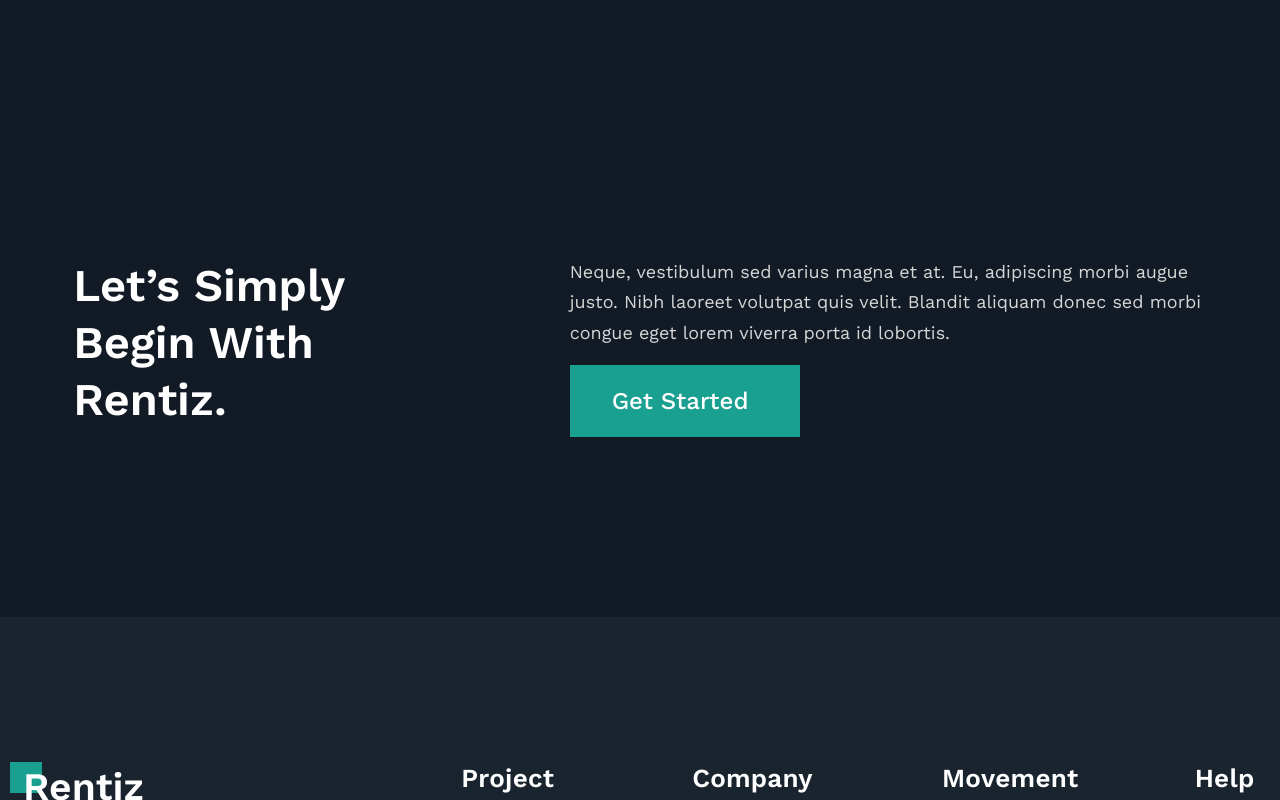
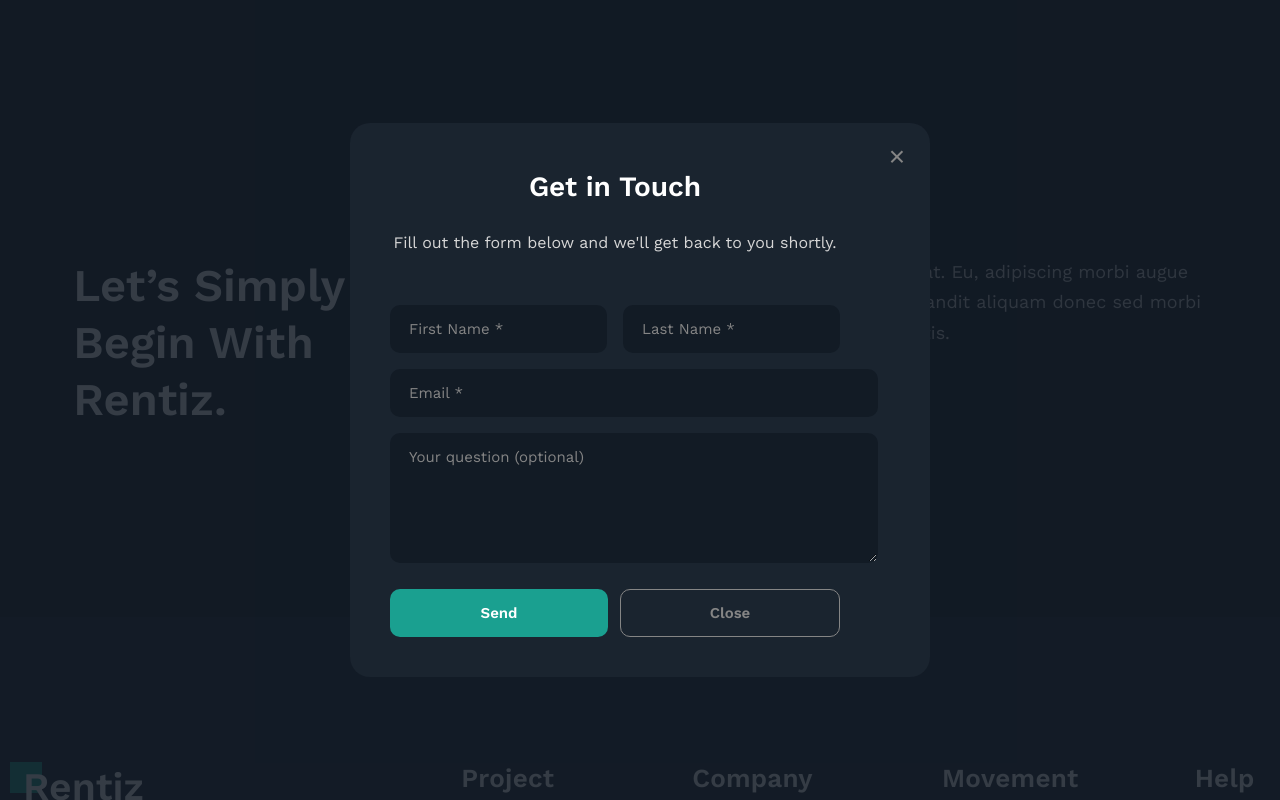
Before and after one commit to adovg/estate-spa, a website built with Vite: page index.html in a window 1280 px wide. Both pictures are taken after a click on the button "Get Started". Shown: the part 4328-5128 px from the top of the page. Built offline with nearby package versions, Linux system fonts and the light colour scheme; files whose address does not match are found by name.

Commit message:
add logik to get started button

```diff
--- a/index.html
+++ b/index.html
@@ -82,7 +82,7 @@
           <img class="" src="./src/img/logo.svg" alt="Logo" />
         </div>
 
-        <li class="menu__item-mobile"><a href="#">Home</a></li>
+        <li class="menu__item-mobile"><a href="#home">Home</a></li>
         <li class="menu__item-mobile"><a href="#">About us</a></li>
         <li class="menu__item-mobile"><a href="#">Buying</a></li>
         <li class="menu__item-mobile"><a href="#">Renting</a></li>
@@ -90,7 +90,7 @@
         <li class="menu__item-mobile"><a href="#">Contact us</a></li>
       </ul>
 
-      <section class="header">
+      <section class="header" id="home">
         <div class="wrapper header__wrapper">
           <div class="header__content">
             <div class="header__left">
@@ -585,6 +585,31 @@
         </div>
       </section>
 
+      <!-- Modal Call to Action -->
+      <div class="modal-overlay" id="modalOverlay">
+        <div class="modal">
+          <button class="modal__close" id="modalClose">&times;</button>
+          <div class="modal__content">
+            <h3 class="modal__title">Get in Touch</h3>
+            <p class="modal__description">
+              Fill out the form below and we'll get back to you shortly.
+            </p>
+            <form class="modal__form" id="modalForm">
+              <div class="modal__form-row">
+                <input type="text" class="modal__input" name="firstName" placeholder="First Name *" required />
+                <input type="text" class="modal__input" name="lastName" placeholder="Last Name *" required />
+              </div>
+              <input type="email" class="modal__input" name="email" placeholder="Email *" required />
+              <textarea class="modal__textarea" name="question" placeholder="Your question (optional)"></textarea>
+              <div class="modal__buttons">
+                <button type="submit" class="modal__btn modal__btn--submit">Send</button>
+                <button type="button" class="modal__btn modal__btn--close" id="modalCloseBtn">Close</button>
+              </div>
+            </form>
+          </div>
+        </div>
+      </div>
+
       <footer class="footer">
         <div class="wrapper footer__wrapper">
           <div class="footer__content">
--- a/src/main.js
+++ b/src/main.js
@@ -123,5 +123,43 @@ const galleryItems = new Swiper('.gallery__item', {
 
  });
 
+ // Modal logic
+ const beginBtn = document.querySelector('.begin__btn');
+ const modalOverlay = document.getElementById('modalOverlay');
+ const modalClose = document.getElementById('modalClose');
+ const modalCloseBtn = document.getElementById('modalCloseBtn');
+ const modalForm = document.getElementById('modalForm');
+
+ function openModal() {
+   modalOverlay.classList.add('active');
+   document.body.style.overflow = 'hidden';
+ }
+
+ function closeModal() {
+   modalOverlay.classList.remove('active');
+   document.body.style.overflow = '';
+ }
+
+ beginBtn.addEventListener('click', openModal);
+ modalClose.addEventListener('click', closeModal);
+ modalCloseBtn.addEventListener('click', closeModal);
+
+ modalOverlay.addEventListener('click', (e) => {
+   if (e.target === modalOverlay) {
+     closeModal();
+   }
+ });
+
+ document.addEventListener('keydown', (e) => {
+   if (e.key === 'Escape' && modalOverlay.classList.contains('active')) {
+     closeModal();
+   }
+ });
+
+ modalForm.addEventListener('submit', (e) => {
+   e.preventDefault();
+   closeModal();
+   modalForm.reset();
+ });
 
 }
--- a/src/styles.scss
+++ b/src/styles.scss
@@ -1,36 +1,9 @@
 //@import "./styles/elements/preloader/preloader.scss";
 @import "./reset.scss";
-@import "./styles/_colors";
-@import "./styles/_media";
+@import "./styles/__colors.scss";
+@import "./styles/_media.scss";
 @import "./fonts/fonts.scss";
 
-// .preloader__container {
-//   width: 100vw;
-//   height: 100vh;
-//   position: absolute;
-//   z-index: 20;
-//   background-color: #121b25;
-// }
-
-// .preloader {
-//   position: absolute;
-//   top: 50%;
-//   left: 50%;
-//   z-index: 20;
-//   width: 56px;
-//   height: 56px;
-//   border-radius: 50%;
-//   background: radial-gradient(farthest-side, #474bff 94%, #0000) top/9px 9px no-repeat,
-//     conic-gradient(#0000 30%, #474bff);
-//   -webkit-mask: radial-gradient(farthest-side, #0000 calc(100% - 9px), #000 0);
-//   animation: spinner-c7wet2 1s infinite linear;
-// }
-
-// @keyframes spinner-c7wet2 {
-//   100% {
-//     transform: rotate(1turn);
-//   }
-// }
 
 * {
   margin: 0;
@@ -106,3 +79,4 @@
 @import "./styles/bloks/gallery/gallery.scss";
 @import "./styles/bloks/begin/begin.scss";
 @import "./styles/bloks/footer/footer.scss";
+@import "./styles/bloks/modal/modal.scss";
--- a/src/styles/bloks/begin/begin.scss
+++ b/src/styles/bloks/begin/begin.scss
@@ -2,7 +2,7 @@
     background-color: #121B25;
     padding-top: 180px;
     padding-bottom: 180px;
-    // .begin__wrapper
+
 
     @media (max-width: $breakpoint992) {
         padding-top: 120px;
@@ -54,9 +54,9 @@
         margin-top: 16px;
         display: flex;
         max-width: 230px;
-        // max-height: 72px;
         background-color: $green;
         border: none;
+        cursor: pointer;
 
         p {
             padding: 22px 42px;
--- /dev/null
+++ b/src/styles/bloks/modal/modal.scss
@@ -0,0 +1,175 @@
+.modal-overlay {
+  position: fixed;
+  top: 0;
+  left: 0;
+  width: 100%;
+  height: 100%;
+  background: rgba(18, 27, 37, 0.85);
+  z-index: 1000;
+  display: flex;
+  justify-content: center;
+  align-items: center;
+  opacity: 0;
+  visibility: hidden;
+  transition: opacity 0.3s ease, visibility 0.3s ease;
+
+  &.active {
+    opacity: 1;
+    visibility: visible;
+  }
+}
+
+.modal {
+  position: relative;
+  background: $popularBg;
+  border-radius: 20px;
+  padding: 50px 40px 40px;
+  max-width: 500px;
+  width: 90%;
+  transform: translateY(-30px);
+  transition: transform 0.3s ease;
+
+  .modal-overlay.active & {
+    transform: translateY(0);
+  }
+}
+
+.modal__close {
+  position: absolute;
+  top: 15px;
+  right: 20px;
+  background: transparent;
+  border: none;
+  font-size: 28px;
+  color: $textGrey;
+  cursor: pointer;
+  transition: color 0.2s ease;
+  line-height: 1;
+  padding: 5px;
+
+  &:hover {
+    color: $textWhite;
+  }
+}
+
+.modal__content {
+  text-align: center;
+  justify-content: center;
+  align-items: center;
+  display: flex;
+  flex-direction: column;
+  gap: 20px;
+  max-height: 80vh;
+  max-width: 90%;
+}
+
+.modal__title {
+  font-size: 28px;
+  font-weight: 700;
+  color: $textWhite;
+  margin-bottom: 10px;
+}
+
+.modal__description {
+  font-size: 16px;
+  color: $mainText;
+  margin-bottom: 30px;
+  line-height: 1.5;
+}
+
+.modal__form {
+  display: flex;
+  flex-direction: column;
+  gap: 16px;
+}
+
+.modal__form-row {
+  display: flex;
+  justify-content: space-between;
+  align-items: center;
+  gap: 16px;
+}
+
+.modal__input,
+.modal__textarea {
+  width: 100%;
+  padding: 14px 18px;
+  background: $mainBg;
+  border: 1px solid transparent;
+  border-radius: 10px;
+  color: $textWhite;
+  font-size: 15px;
+  font-family: inherit;
+  outline: none;
+  transition: border-color 0.2s ease;
+
+  &::placeholder {
+    color: $textGrey;
+  }
+
+  &:focus {
+    border-color: $green;
+  }
+}
+
+.modal__textarea {
+  min-height: 100px;
+  resize: vertical;
+}
+
+.modal__buttons {
+  display: flex;
+  gap: 12px;
+  margin-top: 10px;
+}
+
+.modal__btn {
+  flex: 1;
+  padding: 14px 20px;
+  border-radius: 10px;
+  font-size: 15px;
+  font-weight: 600;
+  font-family: inherit;
+  cursor: pointer;
+  border: none;
+  transition: background 0.2s ease;
+
+  &--submit {
+    background: $green;
+    color: $textWhite;
+
+    &:hover {
+      background: $greenHover;
+    }
+  }
+
+  &--close {
+    background: transparent;
+    color: $textGrey;
+    border: 1px solid $textGrey;
+
+    &:hover {
+      color: $textWhite;
+      border-color: $textWhite;
+    }
+  }
+}
+
+// Responsive
+@media (max-width: 600px) {
+  .modal {
+    padding: 40px 25px 30px;
+  }
+
+  .modal__title {
+    font-size: 24px;
+  }
+
+  .modal__form-row {
+    flex-direction: column;
+  }
+
+  .modal__buttons {
+    flex-direction: column-reverse;
+  }
+}
--- a/src/styles/bloks/nav/nav.scss
+++ b/src/styles/bloks/nav/nav.scss
@@ -4,10 +4,13 @@
   color: $mainText;
   padding: 40px 0px;
   margin-bottom: 95px;
+
+  z-index: 1000;
 }
 
 .menu {
   display: flex;
+  position: sticky;
   justify-content: space-between;
   align-items: center;
   cursor: pointer;
```
Also changed, not shown: 2 other files. Lines whose indentation alone changed are shown as unchanged.
